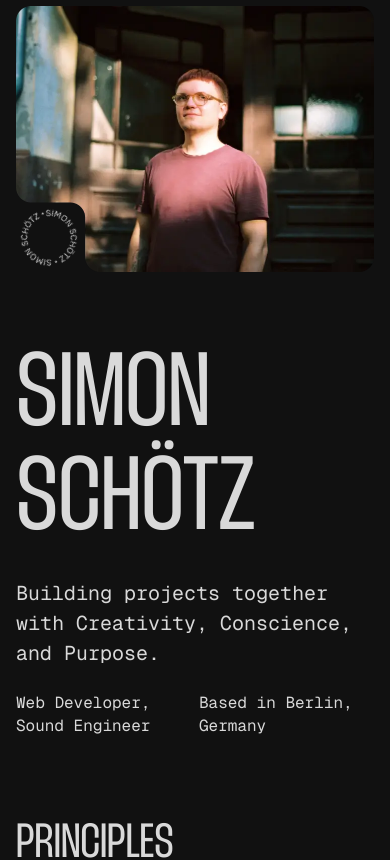
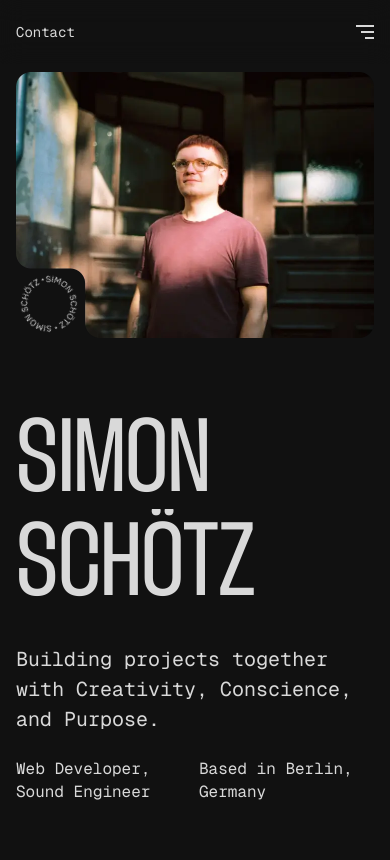
Before and after one commit to SimonSchoetz/simon-schoetz-website-2025, a Next.js app: page / in a window 390 px wide. Shown: the top 860 px of the page. Built offline with nearby package versions, Linux system fonts and the light colour scheme.

Commit message:
implement mobile navigation

```diff
--- a/app/_components/Header.tsx
+++ b/app/_components/Header.tsx
@@ -1,37 +1,9 @@
-import { Navigation } from './Navigation';
-
-type NavItem = {
-  id: string;
-  label: string;
-};
-
-const NavItems: NavItem[] = [
-  {
-    id: 'top',
-    label: 'Simon Schötz',
-  },
-  {
-    id: 'principles',
-    label: 'Principles',
-  },
-  {
-    id: 'projects',
-    label: 'Projects',
-  },
-  {
-    id: 'career-paths',
-    label: 'Career Paths',
-  },
-  {
-    id: 'contact',
-    label: 'Contact',
-  },
-];
+import { Navigation } from './navigation/Navigation';
 
 export const Header = () => {
   return (
-    <header className='w-full sticky top-0 z-10 mb-10'>
-      <Navigation navItems={NavItems} />
+    <header className='w-full sticky top-0 z-10 mb-2 lg:mb-10'>
+      <Navigation />
     </header>
   );
 };
--- a/app/_components/Navigation.tsx
+++ b/app/_components/navigation/Navigation.tsx
@@ -1,23 +1,38 @@
 'use client';
 
-import { Button, Icon } from '@/components';
 import { FCProps, HtmlProps } from '@/types';
 import { useEffect, useState } from 'react';
+import { NavItem, DesktopNav, MobileNav } from './components';
 
-type Props = HtmlProps<'nav'> & {
-  navItems: {
-    id: string;
-    label: string;
-  }[];
-};
+const navItems: NavItem[] = [
+  {
+    id: 'top',
+    label: 'Simon Schötz',
+  },
+  {
+    id: 'principles',
+    label: 'Principles',
+  },
+  {
+    id: 'projects',
+    label: 'Projects',
+  },
+  {
+    id: 'career-paths',
+    label: 'Career Paths',
+  },
+  {
+    id: 'contact',
+    label: 'Contact',
+  },
+] as const;
 
-export const Navigation: FCProps<Props> = ({
-  navItems,
+export const Navigation: FCProps<HtmlProps<'nav'>> = ({
   className,
   ...props
 }) => {
-  const [activeSection, setActiveSection] = useState<string>('top');
-  const [navTargetId, setNavTargetId] = useState<string>('');
+  const [activeId, setActiveId] = useState<NavItem['id']>('');
+  const [TargetId, setTargetId] = useState<NavItem['id']>('');
 
   const sectionIds = navItems.map((item) => item.id).toReversed();
 
@@ -25,18 +40,18 @@ export const Navigation: FCProps<Props> = ({
     const handleScroll = () => {
       const currentSectionId = getCurrentSectionId(sectionIds);
 
-      if (navTargetId) {
-        const isNavigating = navTargetId !== currentSectionId;
+      if (TargetId) {
+        const isNavigating = TargetId !== currentSectionId;
 
         if (isNavigating) {
-          setActiveSection(navTargetId);
+          setActiveId(TargetId);
         } else {
-          setNavTargetId('');
+          setTargetId('');
         }
         return;
       }
 
-      setActiveSection(currentSectionId);
+      setActiveId(currentSectionId);
     };
 
     window.addEventListener('scroll', handleScroll);
@@ -44,7 +59,7 @@ export const Navigation: FCProps<Props> = ({
     handleScroll(); // Check initial state
 
     return () => window.removeEventListener('scroll', handleScroll);
-  }, [sectionIds, navTargetId]);
+  }, [sectionIds, TargetId]);
 
   const handleClick = (id: string) => {
     const element = document.getElementById(id);
@@ -52,29 +67,27 @@ export const Navigation: FCProps<Props> = ({
       element.scrollIntoView();
       window.history.pushState(null, '', `#${id}`);
     }
-    setNavTargetId(id);
+    setTargetId(id);
   };
 
   return (
-    <nav className={`px-16 backdrop-blur-md ${className}`} {...props}>
-      <ul className='flex gap-20 py-6 border-b border-fg-4 text-xs font-mono'>
-        {navItems.map(({ id, label }) => (
-          <li key={id}>
-            <Button
-              config='container'
-              className={`flex container-center gap-2 ${
-                activeSection === id
-                  ? 'hover:cursor-default'
-                  : 'hover:underline'
-              }`}
-              onClick={() => handleClick(id)}
-            >
-              {label}
-              {activeSection !== id && <Icon iconName='navArrow' />}
-            </Button>
-          </li>
-        ))}
-      </ul>
+    <nav
+      className={`px-4 backdrop-blur-md ${className}
+          lg:px-8
+          xl:px-16`}
+      {...props}
+    >
+      <DesktopNav
+        navItems={navItems}
+        activeId={activeId}
+        handleClick={handleClick}
+      />
+
+      <MobileNav
+        navItems={navItems}
+        activeId={activeId}
+        handleClick={handleClick}
+      />
     </nav>
   );
 };
@@ -91,7 +104,7 @@ const getCurrentSectionId = (sectionIds: string[]): string => {
   const navHeight = document.querySelector('header')?.offsetHeight;
   const navOffset = navHeight ? navHeight + 40 : 100;
 
-  const activeSection = sectionIds.find((id) => {
+  const activeId = sectionIds.find((id) => {
     const element = document.getElementById(id);
     if (element) {
       const rect = element.getBoundingClientRect();
@@ -100,5 +113,5 @@ const getCurrentSectionId = (sectionIds: string[]): string => {
     }
   });
 
-  return activeSection || 'top';
+  return activeId || 'top';
 };
--- /dev/null
+++ b/app/_components/navigation/components/DesktopNav.tsx
@@ -0,0 +1,28 @@
+import { Button, Icon } from '@/components';
+import { FCProps } from '@/types';
+import { NavProps } from './nav.type';
+
+export const DesktopNav: FCProps<NavProps> = ({
+  navItems,
+  activeId,
+  handleClick,
+}) => {
+  return (
+    <ul className='flex gap-20 py-6 border-b border-fg-4 text-xs max-lg:hidden'>
+      {navItems.map(({ id, label }) => (
+        <li key={id}>
+          <Button
+            config='container'
+            className={`flex container-center gap-2 ${
+              activeId === id ? 'hover:cursor-default' : 'hover:underline'
+            }`}
+            onClick={() => handleClick(id)}
+          >
+            {label}
+            {activeId !== id && <Icon iconName='navArrow' />}
+          </Button>
+        </li>
+      ))}
+    </ul>
+  );
+};
--- /dev/null
+++ b/app/_components/navigation/components/MobileNav.tsx
@@ -0,0 +1,59 @@
+import { BurgerMenuButton, Button, Icon } from '@/components';
+import { FCProps } from '@/types';
+import { useState } from 'react';
+import { NavProps } from './nav.type';
+
+export const MobileNav: FCProps<NavProps> = ({
+  navItems,
+  activeId,
+  handleClick,
+}) => {
+  const currentSection = navItems.find((item) => item.id === activeId);
+  const [isOpen, setIsOpen] = useState(false);
+
+  return (
+    <div className='lg:hidden text-xs sm:text-sm'>
+      <div className='h-16 flex items-center justify-between'>
+        <p>{currentSection?.label}</p>
+
+        <BurgerMenuButton onClick={() => setIsOpen(!isOpen)} />
+      </div>
+
+      <div
+        className={`absolute top-0 right-0 w-4/5 h-screen bg-bg-2 transition-all ease-in-out duration-350 ${
+          isOpen ? 'translate-y-0' : '-translate-y-full opacity-0'
+        }`}
+      >
+        <div className='h-16 flex items-center justify-end pr-4'>
+          <Button
+            config='container'
+            className='w-8 h-8 items-center justify-end flex'
+            onClick={() => setIsOpen(false)}
+          >
+            <Icon iconName='closeX' className='sm:w-4 sm:h-4' />
+          </Button>
+        </div>
+
+        <ul className='pl-8 flex flex-col gap-8 z-20'>
+          {navItems.map(({ id, label }) => (
+            <li key={id}>
+              <Button
+                config='container'
+                className={`flex container-center gap-2 ${
+                  activeId === id ? 'hover:cursor-default' : 'hover:underline'
+                }`}
+                onClick={() => {
+                  handleClick(id);
+                  setIsOpen(false);
+                }}
+              >
+                {label}
+                {activeId !== id && <Icon iconName='navArrow' />}
+              </Button>
+            </li>
+          ))}
+        </ul>
+      </div>
+    </div>
+  );
+};
--- /dev/null
+++ b/app/_components/navigation/components/index.ts
@@ -0,0 +1,3 @@
+export * from './DesktopNav';
+export * from './MobileNav';
+export * from './nav.type';
--- /dev/null
+++ b/app/_components/navigation/components/nav.type.ts
@@ -0,0 +1,10 @@
+export type NavItem = {
+  id: string;
+  label: string;
+};
+
+export type NavProps = {
+  navItems: NavItem[];
+  activeId: NavItem['id'];
+  handleClick: (id: string) => void;
+};
--- a/app/layout.tsx
+++ b/app/layout.tsx
@@ -2,7 +2,7 @@ import type { Metadata } from 'next';
 import './globals.css';
 import { geistMono, geistSans, thunderFont } from '@/_fonts';
 
-import { Footer } from './_components';
+import { Footer, Header } from './_components';
 
 export const metadata: Metadata = {
   title: 'Simon Schötz',
@@ -17,9 +17,9 @@ export default function RootLayout({
   return (
     <html lang='en' className='flex justify-center'>
       <body
-        className={`${geistSans.variable} ${geistMono.variable} ${thunderFont.variable} pt-1.5 antialiased container-center flex-col w-full max-w-[1440px]`}
+        className={`${geistSans.variable} ${geistMono.variable} ${thunderFont.variable} lg:pt-1.5 antialiased container-center flex-col w-full max-w-[1440px]`}
       >
-        {/* <Header /> */}
+        <Header />
         {children}
         <Footer />
       </body>
--- a/components/Button.tsx
+++ b/components/Button.tsx
@@ -37,7 +37,7 @@ type Props =
 
 export const Button: FCProps<Props> = ({
   config = 'default',
-  className,
+  className = '',
   ...props
 }) => {
   const sharedStyles = 'hover:cursor-pointer';
```
